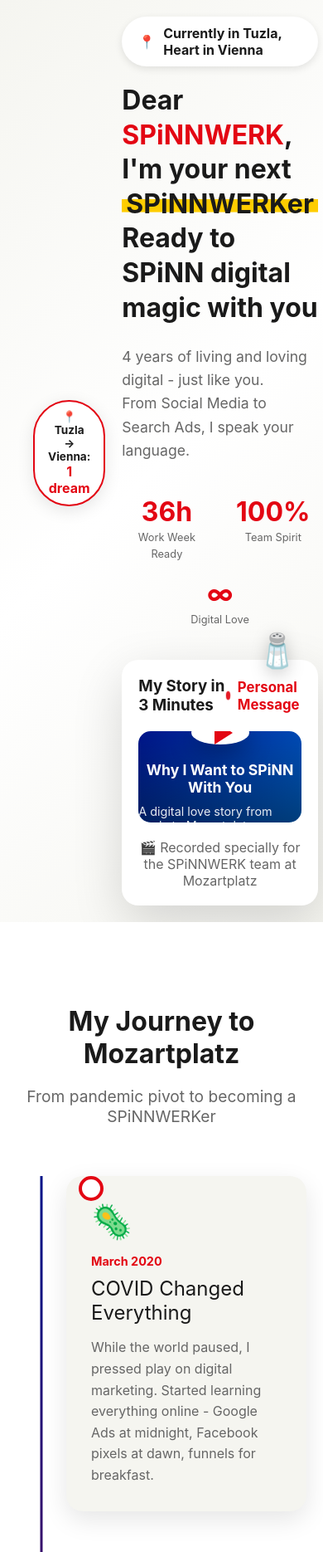
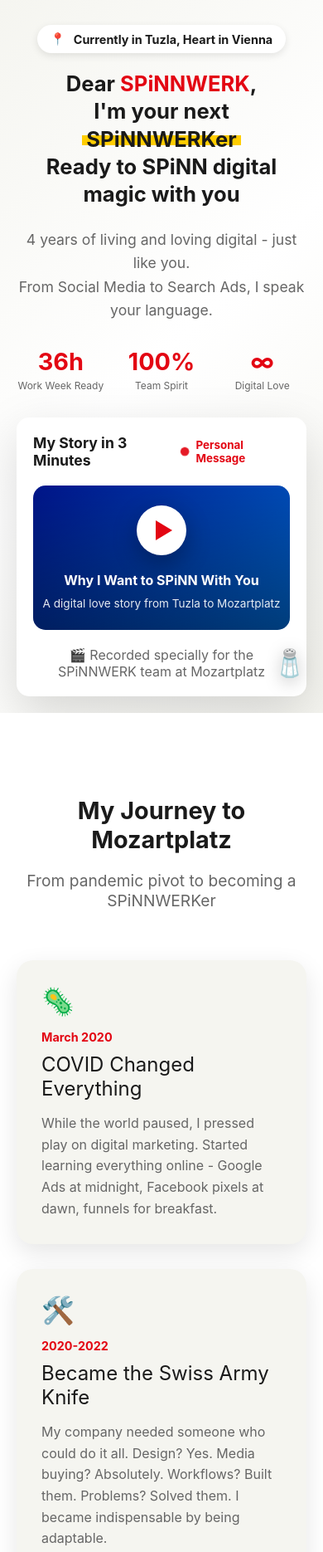
Before and after one commit to eldaar/SpinnWerk-Application, a plain HTML site: page index.html in a window 390 px wide. Shown: the top 1870 px of the page at 83% size. Drawn offline with Linux system fonts and the light colour scheme.

Commit message:
Add files via upload

```diff
--- a/index.html
+++ b/index.html
@@ -63,26 +63,6 @@
             font-size: 1.1rem;
         }
 
-        @media (max-width: 768px) {
-            .distance-counter-wrapper {
-                position: relative;
-                top: 0;
-                right: 0;
-                text-align: center;
-                margin-bottom: 20px;
-                padding: 0 20px;
-            }
-
-            .distance-counter {
-                font-size: 0.85rem;
-                padding: 10px 16px;
-            }
-
-            .distance-counter span {
-                font-size: 1rem;
-            }
-        }
-
         /* Hero Section */
         .hero {
             min-height: 100vh;
@@ -94,10 +74,25 @@
             background: linear-gradient(135deg, var(--warm-gray) 0%, white 50%, var(--warm-gray) 100%);
         }
 
+        .hero-container {
+            max-width: 1400px;
+            margin: 0 auto;
+            display: grid;
+            grid-template-columns: 1fr 1.2fr;
+            gap: 60px;
+            align-items: center;
+        }
+
         @media (max-width: 768px) {
             .hero {
                 padding: 20px;
-                padding-top: 20px;
+                padding-top: 30px;
+                min-height: auto;
+            }
+
+            .hero-container {
+                grid-template-columns: 1fr;
+                gap: 30px;
             }
         }
 
@@ -112,6 +107,13 @@
 
         .hero-text {
             animation: slideInLeft 1s ease-out;
+        }
+
+        @media (max-width: 768px) {
+            .hero-text {
+                animation: none;
+                text-align: center;
+            }
         }
 
         @keyframes slideInLeft {
@@ -135,6 +137,18 @@
             margin-bottom: 20px;
             box-shadow: 0 3px 10px rgba(0, 0, 0, 0.1);
             font-weight: bold;
+        }
+
+        @media (max-width: 768px) {
+            .location-badge {
+                margin: 0 auto 20px auto;
+                font-size: 0.9rem;
+                padding: 8px 16px;
+            }
+
+            .hero-text {
+                text-align: center;
+            }
         }
 
         .location-badge .pin {
@@ -176,6 +190,12 @@
             }
             to {
                 background-size: 100% 40%;
+            }
+        }
+
+        @media (max-width: 768px) {
+            .highlight {
+                animation: none;
             }
         }
 
@@ -223,6 +243,13 @@
             box-shadow: 0 20px 60px rgba(0, 0, 0, 0.15);
             position: relative;
             animation: slideInRight 1s ease-out;
+        }
+
+        @media (max-width: 768px) {
+            .vsl-container {
+                padding: 20px;
+                border-radius: 15px;
+            }
         }
 
         @keyframes slideInRight {
@@ -399,6 +426,18 @@
             box-shadow: 0 15px 40px rgba(0, 0, 0, 0.15);
         }
 
+        @media (max-width: 768px) {
+            .timeline-content {
+                width: 100%;
+                transition: none;
+            }
+
+            .timeline-content:hover {
+                transform: none;
+                box-shadow: 0 10px 30px rgba(0, 0, 0, 0.1);
+            }
+        }
+
         .timeline-dot {
             position: absolute;
             left: 50%;
@@ -432,6 +471,40 @@
         .timeline-emoji {
             font-size: 2.5rem;
             margin-bottom: 15px;
+        }
+
+        @media (max-width: 768px) {
+            .timeline {
+                padding: 0;
+            }
+
+            .timeline::before {
+                display: none;
+            }
+
+            .timeline-item {
+                display: block;
+                margin: 0 0 30px 0;
+            }
+
+            .timeline-dot {
+                display: none;
+            }
+
+            .timeline-content {
+                width: 100%;
+                transition: none;
+                animation: none;
+            }
+
+            .timeline-content:hover {
+                transform: none;
+                box-shadow: 0 10px 30px rgba(0, 0, 0, 0.1);
+            }
+
+            .timeline-emoji {
+                font-size: 2rem;
+            }
         }
 
         /* Skills Swiss Army Knife */
@@ -721,77 +794,106 @@
 
         /* Responsive */
         @media (max-width: 768px) {
+            /* Remove distance counter on mobile - it's distracting */
+            .distance-counter-wrapper {
+                display: none;
+            }
+
             .hero-container {
                 grid-template-columns: 1fr;
-                gap: 40px;
+                gap: 30px;
             }
 
             .hero-stats {
-                gap: 20px;
+                gap: 15px;
                 flex-wrap: wrap;
                 justify-content: center;
+                margin-top: 30px;
             }
 
             .stat {
                 flex: 1;
-                min-width: 90px;
+                min-width: 85px;
             }
 
             .stat-number {
-                font-size: 2rem;
+                font-size: 1.8rem;
             }
 
             .stat-label {
-                font-size: 0.8rem;
+                font-size: 0.75rem;
             }
 
+            /* Remove ALL timeline animations on mobile */
             .timeline::before {
-                left: 30px;
+                display: none;
             }
 
             .timeline-item {
                 flex-direction: column !important;
                 align-items: flex-start !important;
-                margin-left: 60px;
+                margin: 0 0 30px 0 !important;
+                opacity: 1 !important;
+                animation: none !important;
             }
 
             .timeline-content {
                 width: 100%;
+                opacity: 1 !important;
+                animation: none !important;
+                transition: none !important;
             }
 
             .timeline-dot {
-                left: 30px;
+                display: none;
             }
 
             h1 {
-                font-size: 2rem;
+                font-size: 1.6rem;
+                line-height: 1.3;
+                text-align: center;
+            }
+
+            .subtitle {
+                text-align: center;
             }
 
             .section-title {
-                font-size: 2rem;
+                font-size: 1.8rem;
             }
 
             .vsl-container {
                 padding: 20px;
             }
 
+            .vsl-header h3 {
+                font-size: 1.1rem;
+            }
+
+            .live-indicator {
+                font-size: 0.8rem;
+            }
+
             .play-button {
-                width: 70px;
-                height: 70px;
+                width: 60px;
+                height: 60px;
             }
 
             .play-icon {
-                border-left: 22px solid var(--spinnwerk-red);
-                border-top: 14px solid transparent;
-                border-bottom: 14px solid transparent;
+                border-left: 20px solid var(--spinnwerk-red);
+                border-top: 12px solid transparent;
+                border-bottom: 12px solid transparent;
+                margin-left: 5px;
             }
 
             .video-title {
-                font-size: 1.1rem;
+                font-size: 1rem;
+                padding: 0 10px;
             }
 
             .video-subtitle {
-                font-size: 0.9rem;
+                font-size: 0.85rem;
+                padding: 0 10px;
             }
 
             .letter-stamp {
@@ -801,20 +903,29 @@
             }
 
             .letter-content {
-                font-size: 1.05rem;
+                font-size: 1rem;
             }
 
             .skills-grid {
-                grid-template-columns: repeat(auto-fit, minmax(150px, 1fr));
-                gap: 20px;
+                grid-template-columns: repeat(2, 1fr);
+                gap: 15px;
             }
 
             .skill-blade {
-                padding: 20px 15px;
+                padding: 15px 10px;
+            }
+
+            .skill-name {
+                font-size: 0.9rem;
+            }
+
+            .skill-desc {
+                font-size: 0.8rem;
             }
 
             .skill-icon {
-                font-size: 2rem;
+                font-size: 1.8rem;
+                margin-bottom: 10px;
             }
 
             .cards-grid {
@@ -822,20 +933,26 @@
             }
 
             .cta-title {
-                font-size: 2rem;
+                font-size: 1.8rem;
             }
 
             .cta-subtitle {
-                font-size: 1.1rem;
+                font-size: 1rem;
             }
 
             .btn {
-                padding: 15px 30px;
-                font-size: 1rem;
+                padding: 14px 28px;
+                font-size: 0.95rem;
             }
 
             .contact-info {
-                font-size: 0.9rem;
+                font-size: 0.85rem;
+            }
+
+            .salt-crystal {
+                bottom: 20px;
+                right: 20px;
+                font-size: 2rem;
             }
         }
 
@@ -901,14 +1018,15 @@
     <!-- Map Background -->
     <div class="map-bg"></div>
 
+    <!-- Distance Counter - Desktop Only -->
+    <div class="distance-counter-wrapper">
+        <div class="distance-counter">
+            📍 Tuzla → Vienna: <span>648 km</span>
+        </div>
+    </div>
+
     <!-- Hero Section with VSL -->
     <section class="hero">
-        <!-- Distance counter shows inline on mobile -->
-        <div class="distance-counter-wrapper">
-            <div class="distance-counter">
-                📍 Tuzla → Vienna: <span>648 km</span>
-            </div>
-        </div>
 
         <div class="hero-container">
             <div class="hero-text">
@@ -1188,14 +1306,21 @@
             }, 2000);
         });
 
-        // Animate distance counter
+        // Animate distance counter - REMOVED ON MOBILE
         function animateDistance() {
+            if (window.innerWidth <= 768) {
+                return; // Don't animate on mobile
+            }
+
             const distances = ['648 km', '7.2 hours', '1 dream', '∞ motivation'];
             let index = 0;
 
             setInterval(() => {
                 index = (index + 1) % distances.length;
-                document.querySelector('.distance-counter span').textContent = distances[index];
+                const counterSpan = document.querySelector('.distance-counter span');
+                if (counterSpan) {
+                    counterSpan.textContent = distances[index];
+                }
             }, 3000);
         }
 
```
